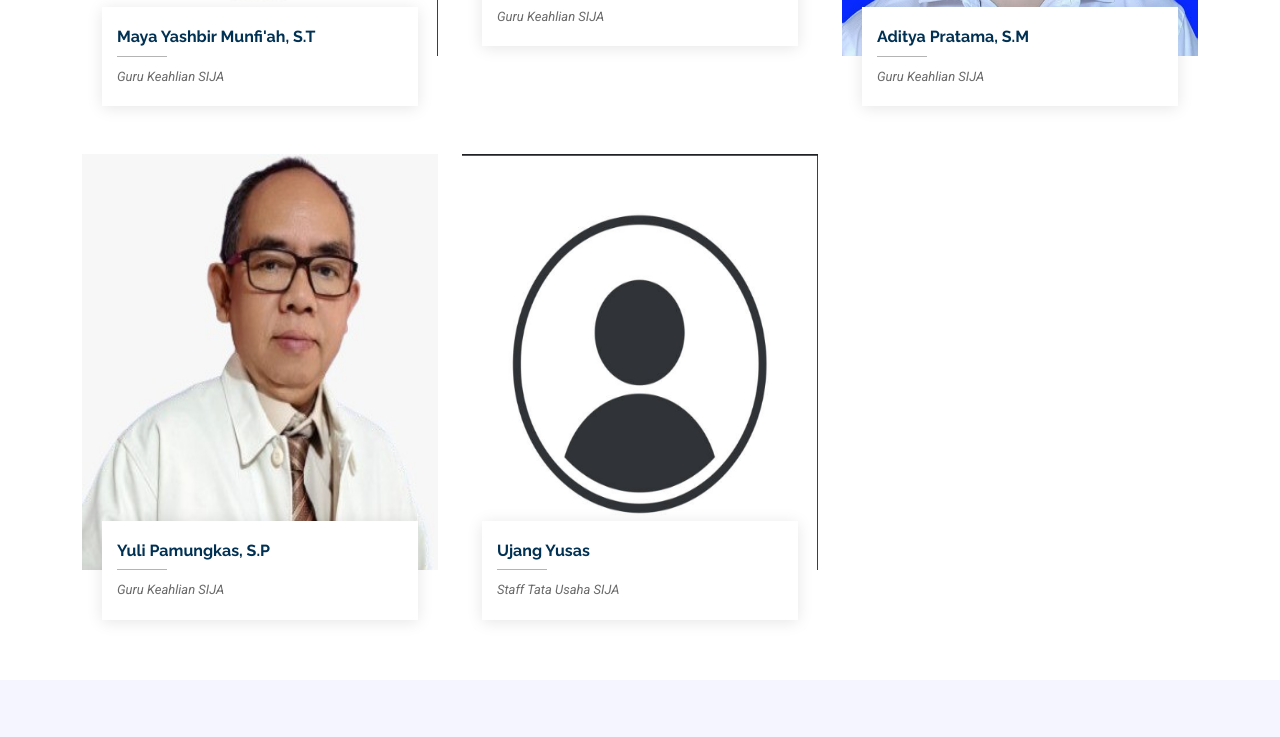
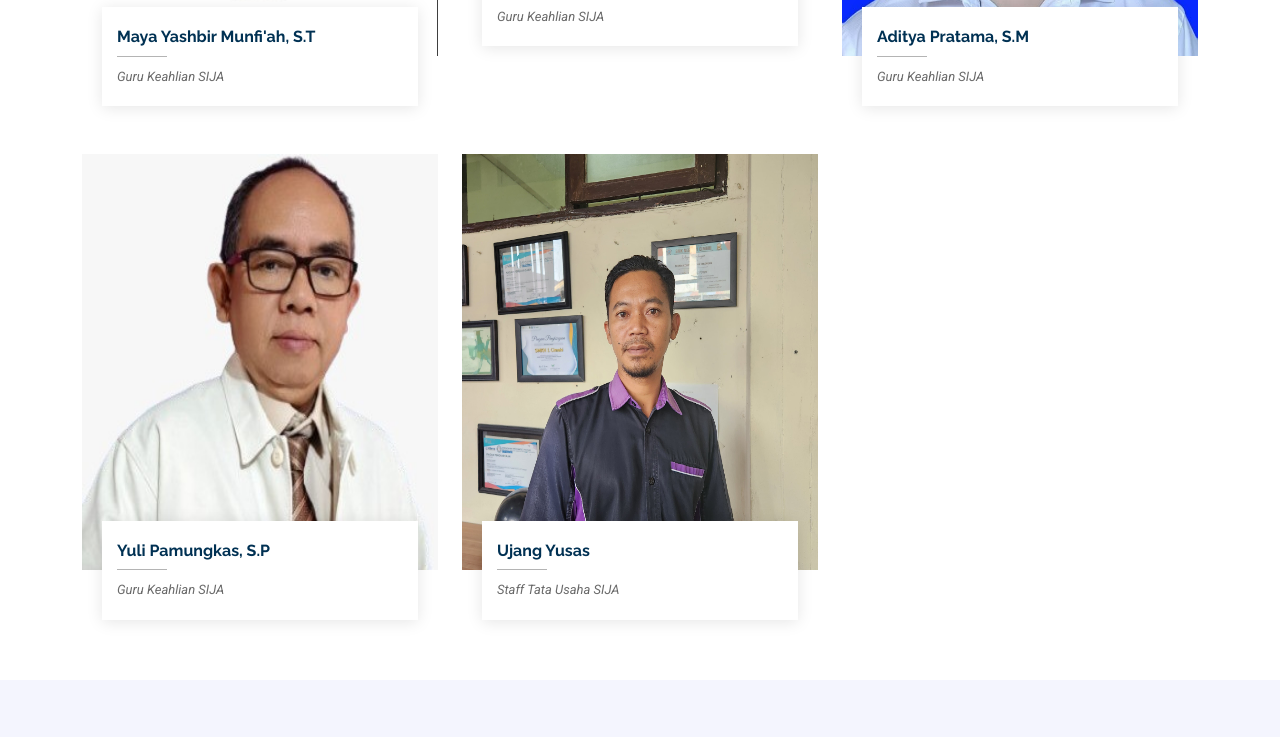
Before and after one commit to Athela19/websiteSIJA, a plain HTML site: page index.html in a window 1280 px wide. Shown: the part 7018-7755 px from the top of the page. Drawn offline with Linux system fonts and the light colour scheme.

Commit message:
nsvjanvjhsa

```diff
--- a/index.html
+++ b/index.html
@@ -575,12 +575,12 @@
 
             <div class="swiper-slide">
               <div class="testimonial-item">
-                <img src="assets/img/testimonials/User.png" class="testimonial-img" alt="">
+                <img src="assets/img/yusas.jpeg" class="testimonial-img" alt="">
                 <h3>Ujang Yusas</h3>
                 <h4>Staf Tata Usaha SIJA</h4>
                 <p>
                   <i class="bi bi-quote quote-icon-left"></i>
-                  <span>Setiap guru punya cerita. Namun guru ini belum membagikan kata-katanya.
+                  <span>Semangat belajar, untuk mencapai cita cita.
                   </span>
                   <i class="bi bi-quote quote-icon-right"></i>
                 </p>
@@ -681,7 +681,7 @@
 
           <div class="col-lg-4 col-md-6" data-aos="fade-up" data-aos-delay="300">
             <div class="member">
-              <div class="pic"><img src="assets/img/testimonials/User.png" class="img-fluid img_for" alt=""></div>
+              <div class="pic"><img src="assets/img/yusas.jpeg" class="img-fluid img_for" alt=""></div>
               <div class="member-info">
                 <h4>Ujang Yusas</h4>
                 <span>Staff Tata Usaha SIJA</span>
```
Also changed, not shown: assets/img/yusas.jpeg (added).
